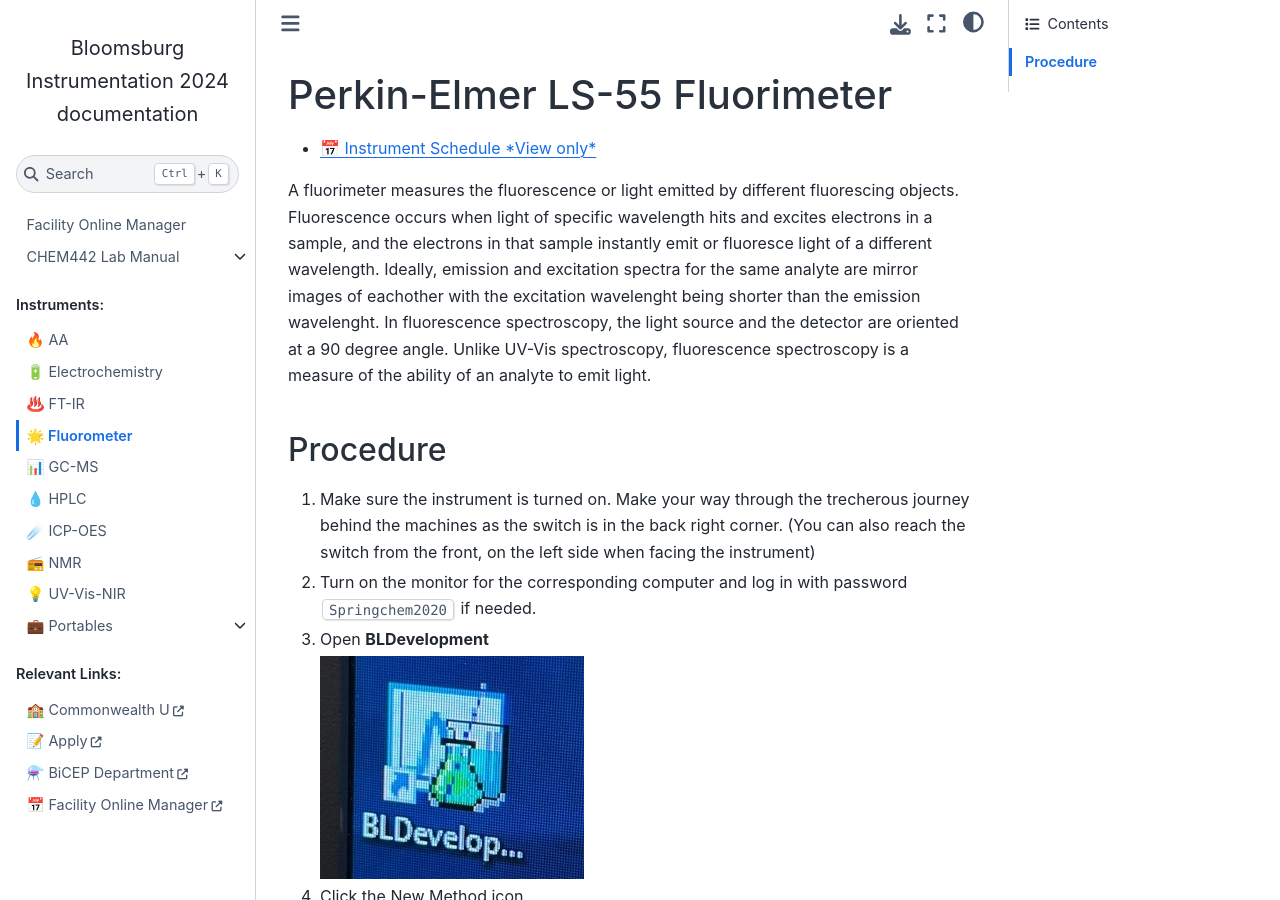
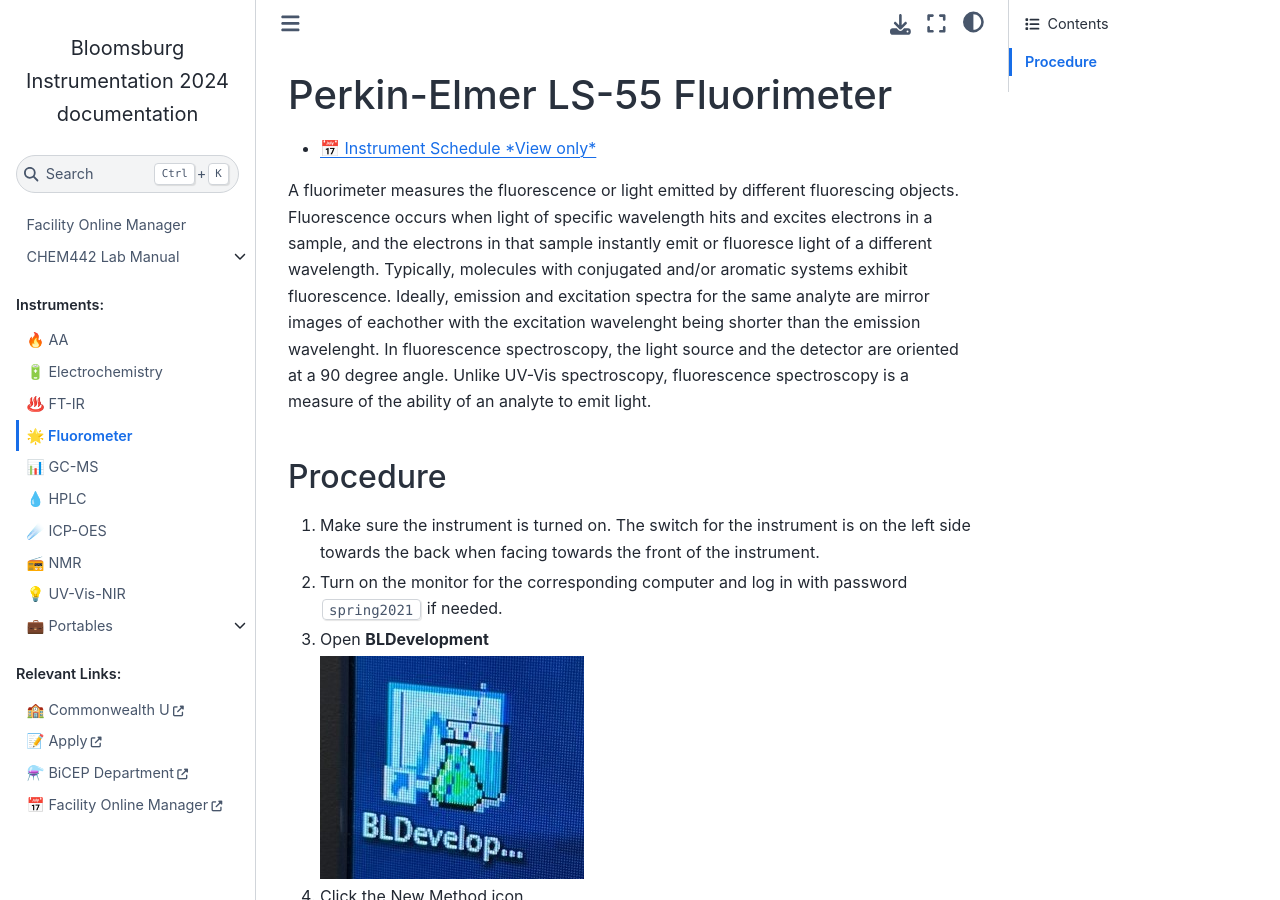
Before and after one commit to danian95/InstDocs, a Sphinx documentation site: the page built from docs/source/instruments/PELS-55/docs.rst, in a window 1280 px wide and 900 px high. Built offline with Sphinx 7.4.7 and the Sphinx Book theme 1.1.4, drawn with Linux system fonts in a browser that asks for light colours; some of the changed text lies outside the part shown.

Commit message:
Updated fluorimeter with student edits.

```diff
--- a/docs/source/instruments/PELS-55/docs.rst
+++ b/docs/source/instruments/PELS-55/docs.rst
@@ -8,7 +8,8 @@
 fluorescing objects. Fluorescence occurs when light of specific
 wavelength hits and excites electrons in a sample, and the electrons
 in that sample instantly emit or fluoresce light of a different
-wavelength. Ideally, emission and excitation spectra for the same
+wavelength. Typically, molecules with conjugated and/or aromatic systems exhibit
+fluorescence. Ideally, emission and excitation spectra for the same
 analyte are mirror images of eachother with the excitation wavelenght
 being shorter than the emission wavelenght. In fluorescence
 spectroscopy, the light source and the detector are oriented at a 90
@@ -18,12 +19,11 @@
 Procedure
 ~~~~~~~~~
 
-1.  Make sure the instrument is turned on. Make your way through the
-    trecherous journey behind the machines as the switch is in the back
-    right corner. (You can also reach the switch from the front, on the
-    left side when facing the instrument)
+1.  Make sure the instrument is turned on. The switch for the instrument is on
+    the left side towards the back when facing towards the front of the
+    instrument.
 2.  Turn on the monitor for the corresponding computer and log in with
-    password :kbd:`Springchem2020` if needed.
+    password :kbd:`spring2021` if needed.
 3.  Open :program:`BLDevelopment`
 
     .. image:: /instruments/PELS-55/images/thumbnail_image.jpg
@@ -99,15 +101,18 @@
     the intensity.
 16. Adjust the parameters for the Em WL and Ex WL to the maximum
     wavelength you determined in the previous scans. Use the same slit
-    width for both Em and Ex as used before, too.
+    width for both Em and Ex as used before, too. Make sure to blank the
+    instrument before running your samples.
 17. Now you may run your samples by clicking the play button and then
     Start. Make sure that if you have more than one sample in the
-    carousel, you are spinning the knob each turn to correlate each
+    carousel, you are spinning the knob counter-clockwise each turn to correlate each
     sample! (In this mode, after you click *Start* to run each sample,
     the measurement will automatically appear after the scan and you are
-    able to just click *Start* again to run the next sample)
+    able to just click *Start* again to run the next sample). If the intensity
+    of the sample exceeds 1004.99 for a calibration curve, then the sample may
+    be too concentrated and should not be used as data in the curve.
 18. If you have more than three samples to run, you should remember to
     keep the blank in the instrument carousel so you recalibrate it each
     time you open the cover.
-19. When you are finished, save your data, close the program and turn
+19. When you are finished, save your data as .ascii, close the program and turn
     off the machine.
```
Also changed, not shown: other parts of docs/source/instruments/PELS-55/docs.rst (+5 -3 lines).
